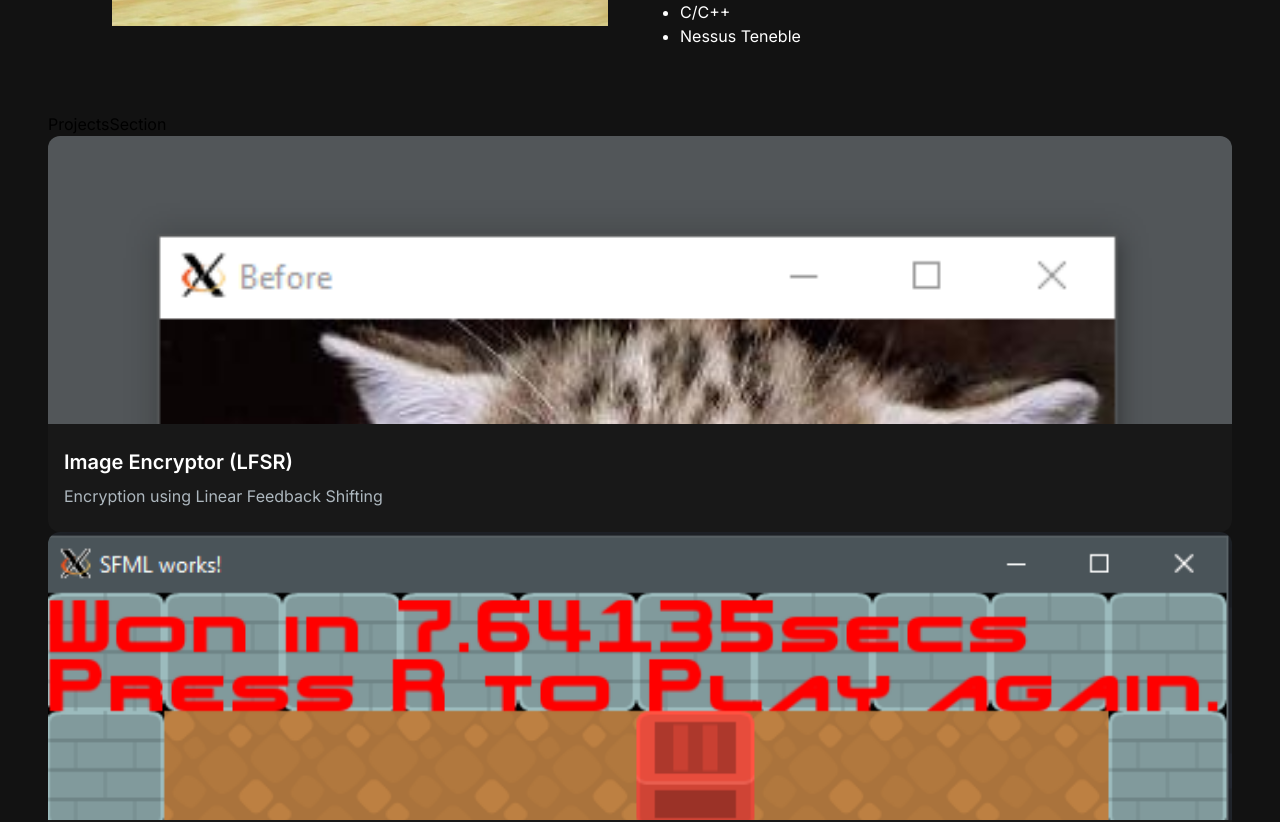
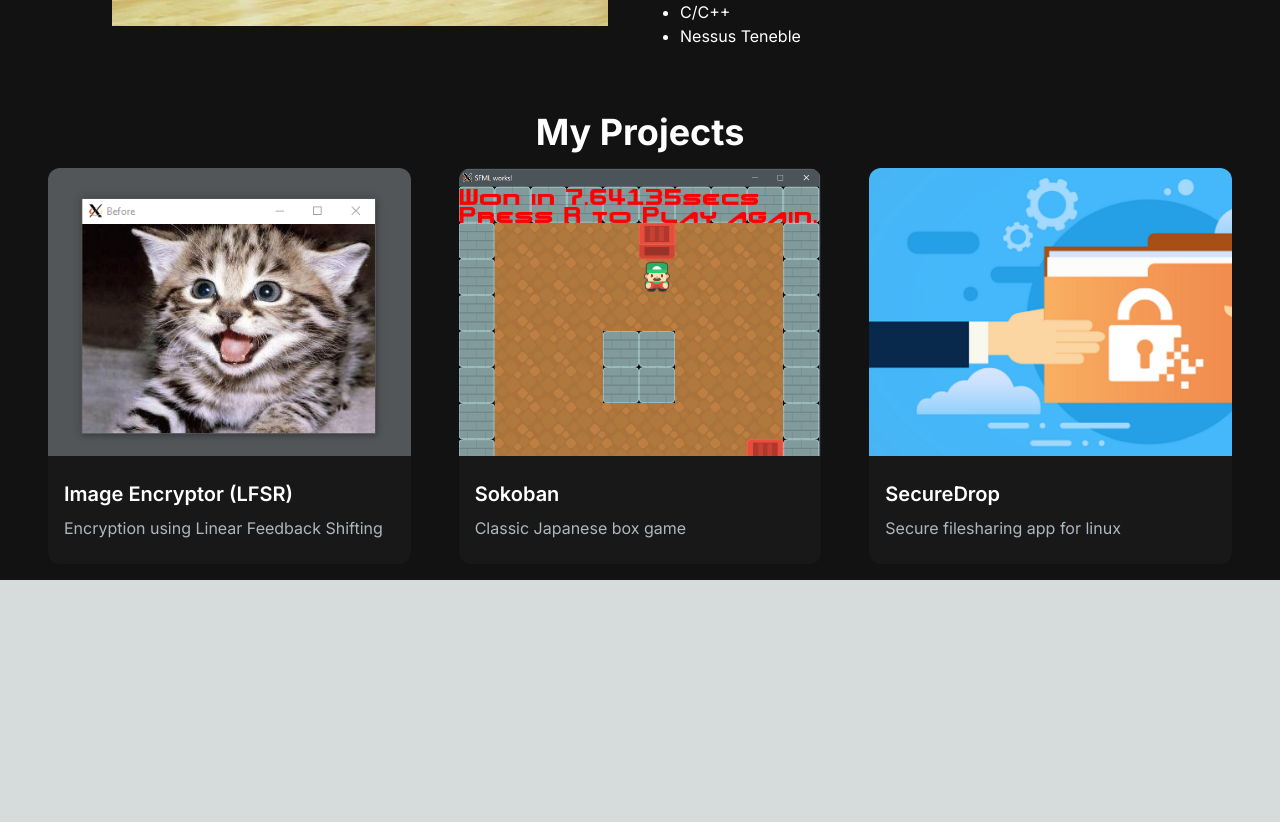
Before and after one commit to Xyloshun/personal-portfolio, a Next.js app: page / in a window 1280 px wide. Shown: the part 1069-1891 px from the top of the page. After the commit the page ends 1649 px from the top, so only its background shows below. Built offline with nearby package versions, Linux system fonts and the light colour scheme.

Commit message:
fixed formatting

```diff
--- a/app/components/ProjectCard.jsx
+++ b/app/components/ProjectCard.jsx
@@ -6,7 +6,11 @@ const ProjectCard = ( { imgURL, title, description, gitURL, previewURL }) => {
   return (
     <div>
       <div
-        className="h-52 md:h-72 rounded-t-xl relative group"
+        className="h-52 md:h-72 rounded-t-xl relative group overflow-hidden"
+        src={imgURL}
+        alt={title}
+        width={300}
+        height={200}
         style={{ background: `url(${imgURL})`, backgroundSize: "cover" }}
       >
         <div className="overlay items-center justify-center absolute top-0 left-0 w-full h-full bg-[#181818] bg-opacity-0 hidden group-hover:flex group-hover:bg-opacity-80 transition-all duration-500">
--- a/app/components/ProjectsSection.jsx
+++ b/app/components/ProjectsSection.jsx
@@ -34,9 +34,9 @@ const projectsData = [
 
 const ProjectsSection = () => {
   return (
-    <div>
-      <h2>ProjectsSection</h2>
-      <div>
+    <>
+      <h2 className="text-center text-4xl font-bold text-white mb-4">My Projects</h2>
+      <div className="grid md:grid-cols-3 gap-8 md:gap-12">
         {projectsData.map((project) => (
           <ProjectCard
             key={project.id}
@@ -48,7 +48,7 @@ const ProjectsSection = () => {
           />
         ))}
       </div>
-    </div>
+    </>
   )
 }
 
```
